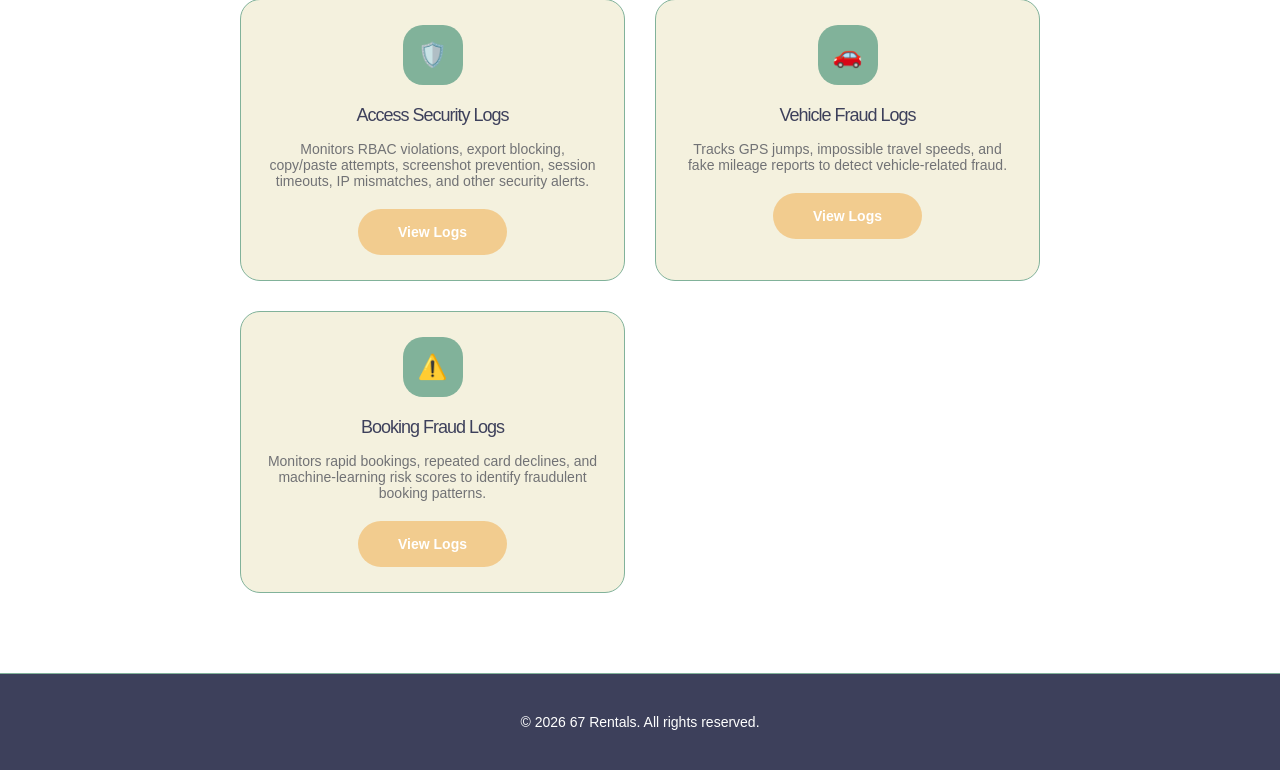
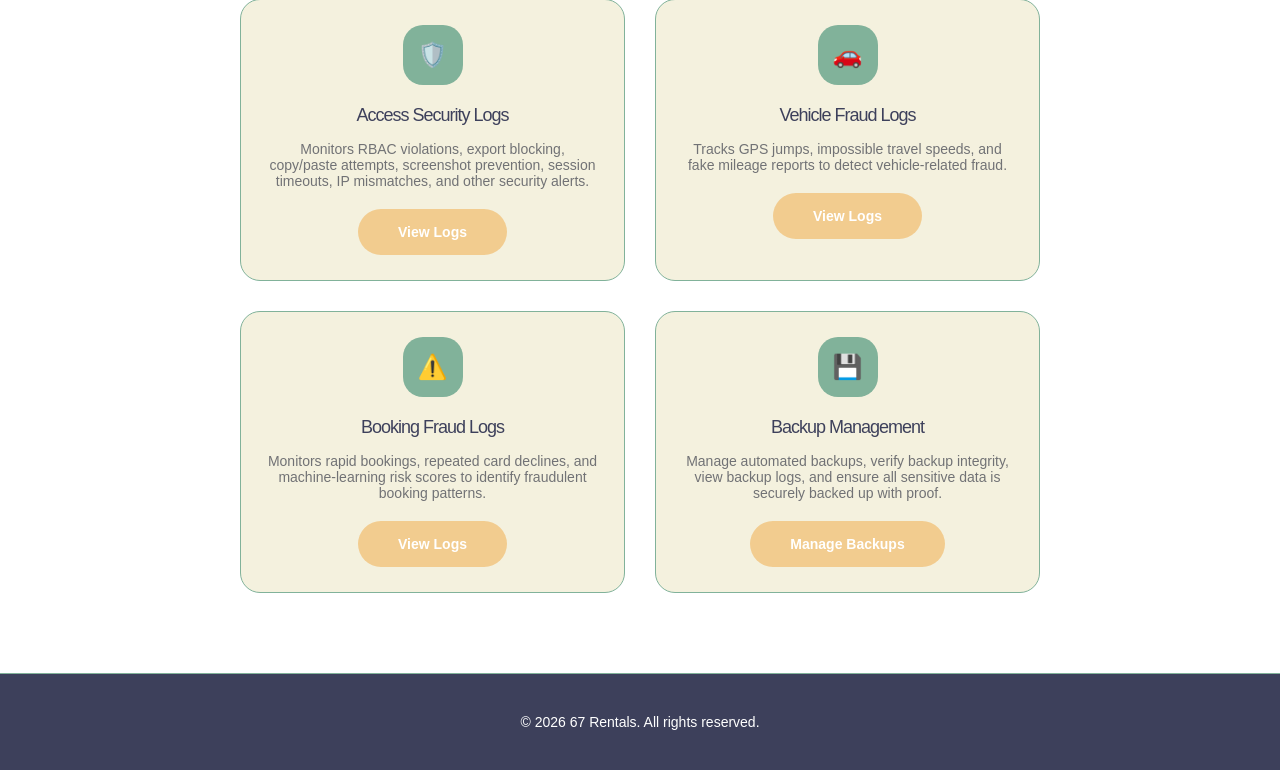
Before and after one commit to hrjwp/67-rentals, a Flask app: page /security-dashboard in a window 1280 px wide. Shown: the part 499-1269 px from the top of the page. Run offline with Flask 3, Linux system fonts and the light colour scheme; the visitor is signed in with stand-in values (Sample User, id 1).

Commit message:
Update security_dashboard.html

```diff
--- a/templates/security_dashboard.html
+++ b/templates/security_dashboard.html
@@ -103,6 +103,18 @@
                         <a href="{{ url_for('booking_fraud_logs') }}" class="cta-button">View Logs</a>
                     </div>
                 </div>
+
+                <div class="info-card" style="cursor: pointer;" onclick="window.location.href='{{ url_for('backup_management') }}'">
+                    <div class="info-icon">💾</div>
+                    <h3 class="info-title">Backup Management</h3>
+                    <p style="font-size: 14px; color: var(--p-color); margin-top: 15px;">
+                        Manage automated backups, verify backup integrity, view backup logs,
+                        and ensure all sensitive data is securely backed up with proof.
+                    </p>
+                    <div style="margin-top: 20px;">
+                        <a href="{{ url_for('backup_management') }}" class="cta-button">Manage Backups</a>
+                    </div>
+                </div>
             </div>
         </div>
     </section>
```
